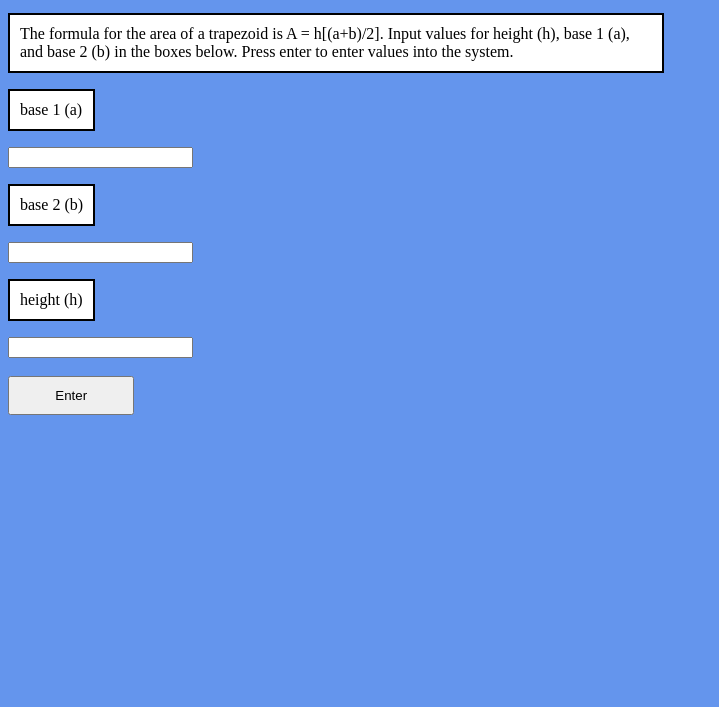
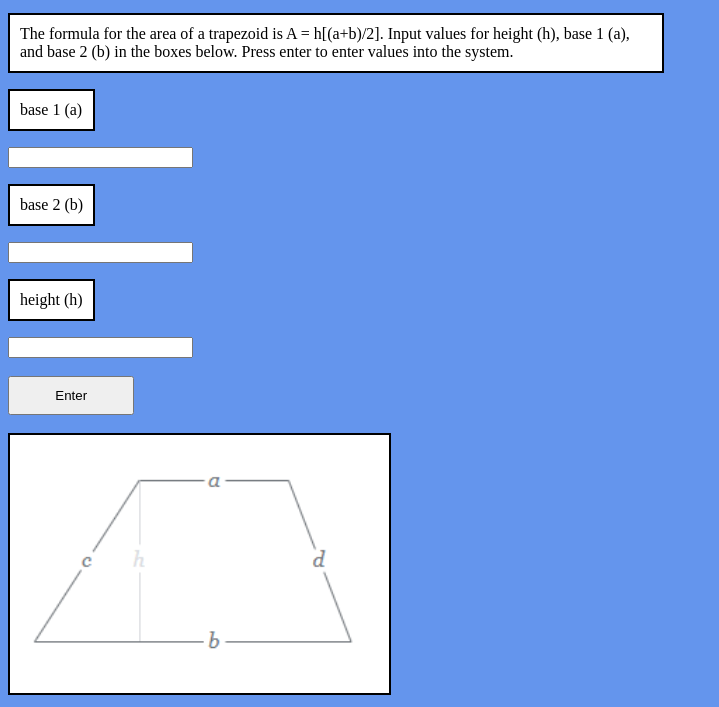
Before and after one commit to JadonXia/ICS2O-Unit6-04-HTML, a plain HTML site: page index.html in a window 1280 px wide. Shown: the part 128-835 px from the top of the page, without its empty margins (0-719 px from the left). Before the commit the page ends 800 px from the top, so only its background shows below. Drawn offline with Linux system fonts and the light colour scheme.

Commit message:
spaced asterik, added image folder and image.

```diff
--- a/index.html
+++ b/index.html
@@ -20,6 +20,9 @@
     <br>
     <br>
     <button class="button" id="button1">Enter</button>
+    <br>
+    <br>
+    <img src="./images/trapezoid.png" alt="trapezoid">
     <script src="script.js"></script>
   </body>
 </html>
--- a/script.js
+++ b/script.js
@@ -14,5 +14,5 @@ function calculate1 () {
   a = parseInt(a)
   b = parseInt(b)
   h = parseInt(h)
-  alert(h*((a + b) / 2))
+  alert(h * ((a + b) / 2))
 }
--- a/style.css
+++ b/style.css
@@ -21,3 +21,9 @@ body {
   width: 10%;
   height: 30%;
 }
+
+img {
+  border: solid black 2px;
+  width: 30%;
+  height: 30%;
+}
```
Also changed, not shown: images/trapezoid.png (added).
